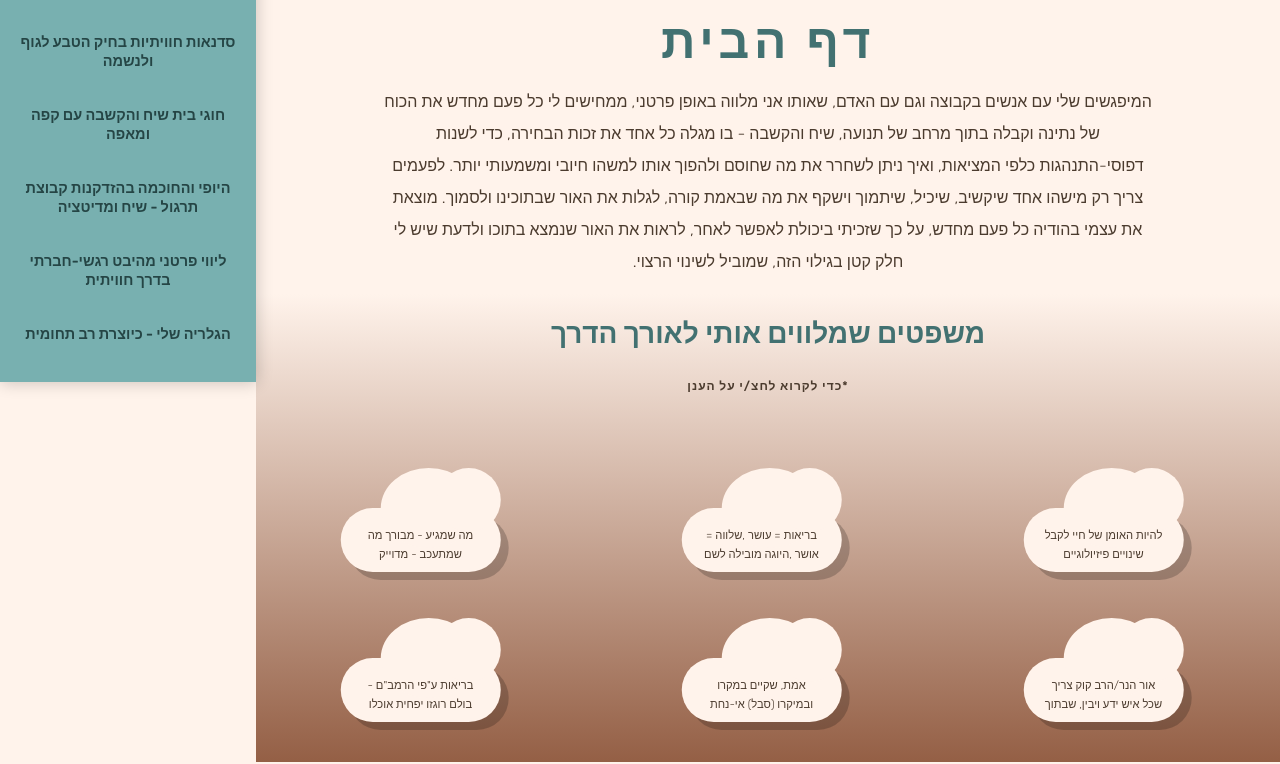
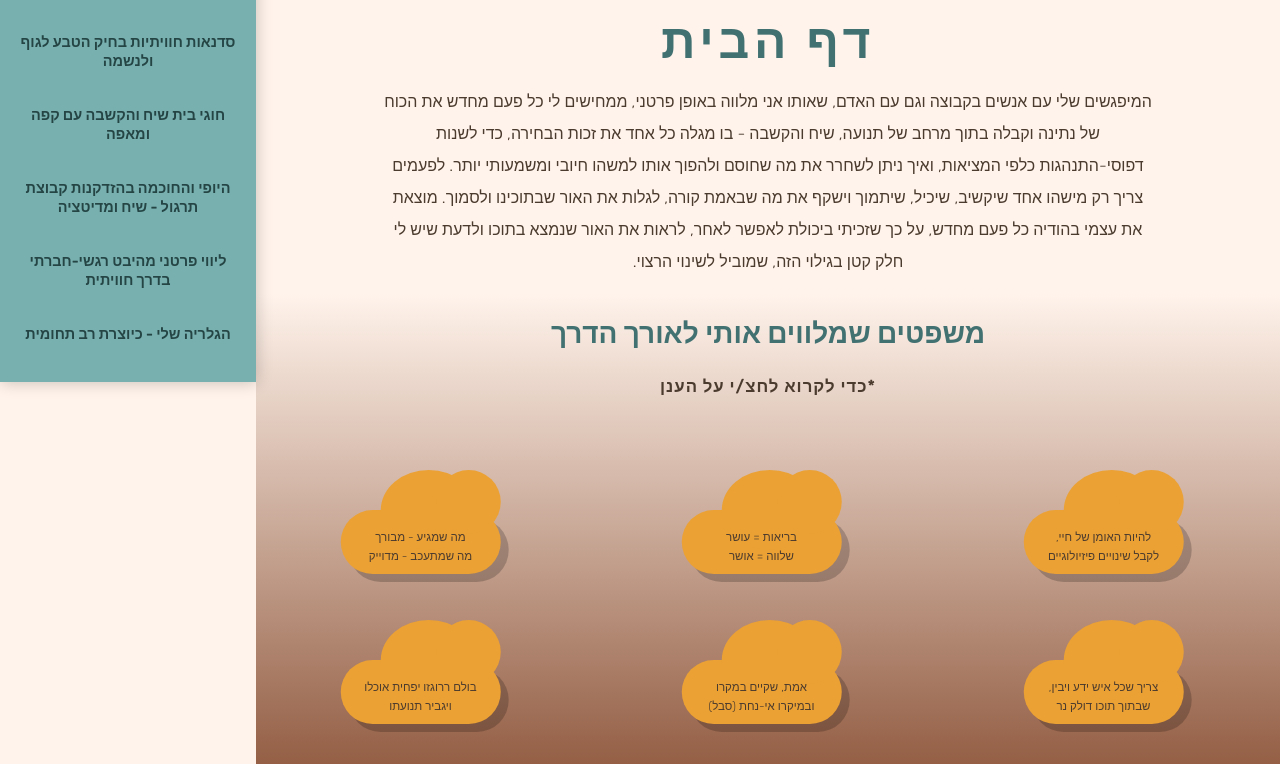
Before and after one commit to MaxwellKnight/ofra, a React (Create React App) app: page / in a window 1280 px wide. Shown: the part 418-1182 px from the top of the page. Built offline with nearby package versions, Linux system fonts and the light colour scheme.

Commit message:
Cloud changes

```diff
--- a/src/componenets/Books.js
+++ b/src/componenets/Books.js
@@ -18,7 +18,7 @@ const Books = () => {
         <main className="books">
             {currentBook ? <Modal itemTitle={book.title} itemDesc={book.summary} path={book.coverImage} handleCurrentItem={handleCurrentBook} /> : ''}
             <h1 className='books-section-title'>ספרים לצעירים ולצעירים ברוחם</h1>
-            <p>הספרים נכתבו עבור צעירים וצעירים ברוחם, מעוררים השראה ומעבירים
+            <p className='main-text'>הספרים נכתבו עבור צעירים וצעירים ברוחם, מעוררים השראה ומעבירים
                 מסרים בכל תחומי החיים.
                 הסיפורים מתרחשים בכפר סנטושה,  משמעות
                 המילה סנטושה בסנסקריט(הודית עתיקה), שביעות-רצון.
--- a/src/componenets/Cloud.js
+++ b/src/componenets/Cloud.js
@@ -3,7 +3,7 @@ import '../css/cloud.css'
 
 const Cloud = props => {
 
-    const { sentence, id } = props
+    const { sentence, header, contentList, id } = props
 
     const handleCloudClick = () => {
         const text = window.document.getElementById(`cloud${id}`)
@@ -13,11 +13,14 @@ const Cloud = props => {
     return (
         <div className='cloud-container' onClick={handleCloudClick}>
             <div id={`cloud${id}`} className='hidden'>
-                {sentence}
+                {header ? <p className="quote">{header}</p> : ''}
+                {id === 5 ? <p className='ls-1'><strong>ב</strong>ולם <strong>ר</strong>וגזו <strong>י</strong>פחית <strong>א</strong>וכלו <strong>ו</strong>יגביר <strong>ת</strong>נועתו</p> : null}
+                {sentence ? <p>{sentence}</p> : ''}
+                {id !== 5 ? contentList.map(item => <p>{item}</p>) : null}
             </div>
             <div className='cloud'>
                 <div className='cloud-text-wrapper'>
-                    <p className='cloud-text'>{`${sentence}`}</p>
+                    <p className='cloud-text'>{contentList.map(item => <p>{item}</p>)}</p>
                 </div>
             </div>
         </div >
--- a/src/componenets/Form.js
+++ b/src/componenets/Form.js
@@ -1,22 +1,70 @@
-import React from 'react'
+import React, { useState } from 'react'
 import '../css/form.css'
 
 const Form = () => {
+
+    const [formData, setFormData] = useState({
+        fullName: '',
+        email: '',
+        phone: '',
+        notes: 'לדוגמא: פנייה בנושא ליווי מורות'
+    })
+
+    const handleFormData = event => {
+        const name = event.target.name
+        const value = event.target.value
+        setFormData(prevFormData => ({
+            ...prevFormData,
+            [name]: value
+        }))
+    }
+
     return (
         <div className='contact-form'>
             <form action='#'>
 
-                <label for='name'>שם</label>
-                <input id='name' type='text' placeholder='דור ישראלי' required />
+                <label htmlFor='name'>שם</label>
+                <input
+                    id='name'
+                    name='fullName'
+                    value={formData.fullName}
+                    type='text'
+                    placeholder='דור ישראלי'
+                    onChange={handleFormData}
+                    required
+                />
 
-                <label for='phone'>מס' נייד</label>
-                <input id='phone' type='phone' placeholder='053-123-4567' required />
+                <label htmlFor='phone'>מס' נייד</label>
+                <input
+                    id='phone'
+                    name='phone'
+                    value={formData.phone}
+                    type='phone'
+                    placeholder='053-123-4567'
+                    onChange={handleFormData}
+                    required
+                />
 
-                <label for='email'>דואר אלקטרוני</label>
-                <input id='email' type='email' placeholder='dor@gmail.com' required />
+                <label htmlFor='email'>דואר אלקטרוני</label>
+                <input
+                    id='email'
+                    name='email'
+                    value={formData.email}
+                    type='email'
+                    placeholder='dor@gmail.com'
+                    onChange={handleFormData}
+                    required
+                />
 
-                <label for='notes'>הערות</label>
-                <textarea id='notes' type='textarea' defaultValue='לדוגמא: פנייה בנושא ליווי מורות' required></textarea>
+                <label htmlFor='notes'>הערות</label>
+                <textarea
+                    id='notes'
+                    name='notes'
+                    value={formData.notes}
+                    type='textarea'
+                    onChange={handleFormData}
+                    required
+                ></textarea>
                 <button type='submit'>שלח/י</button>
             </form>
         </div>
--- a/src/componenets/Homepage.js
+++ b/src/componenets/Homepage.js
@@ -1,11 +1,9 @@
 import '../css/homePage.css'
 import { printClouds } from '../utils/print'
 const { clouds } = require('../data/clouds.js')
-const backgroundImage = require('../images/background.png')
+const backgroundImage = require('../images/main-background.jpeg')
 
 const Homepage = () => {
-
-    console.log('Homepage')
 
     return (
         <main className="main-content" dir="rtl">
--- a/src/css/cloud.css
+++ b/src/css/cloud.css
@@ -1,13 +1,9 @@
-.cloud-p {
-    font-size: 12px;
-    letter-spacing: 2px;
-}
-
 /* ====== CLOUD LAYOUT SETTINGS ==========*/
 .cloud {
-    background-color: var(--light-secondary);
+    background-color: var(--color);
     width: 200px;
     height: 80px;
+    font-size: .9rem;
     padding: 1rem;
     border-radius: 150px;
     box-shadow: 10px 10px rgba(0, 0, 0, 0.2);
@@ -21,7 +17,7 @@
 
 .cloud::after {
     content: '';
-    background-color: var(--light-secondary);
+    background-color: var(--color);
     position: absolute;
     width: 80px;
     height: 80px;
@@ -33,7 +29,7 @@
 
 .cloud::before {
     content: '';
-    background-color: var(--light-secondary);
+    background-color: var(--color);
     position: absolute;
     width: 120px;
     height: 100px;
@@ -90,6 +86,17 @@
 
 /* ================================================== */
 
+.quote {
+    font-weight: 600;
+    margin: .5rem 0;
+}
+
+.ls-1 {
+    letter-spacing: 2px;
+    font-size: 1.1rem;
+    color: #000;
+}
+
 
 /* ================ MEDIA QUERIES ===================== */
 @media (min-width: 675px) {
--- a/src/css/gallery.css
+++ b/src/css/gallery.css
@@ -33,6 +33,10 @@
         grid-template-columns: 1fr;
         grid-gap: 1em;
     }
+
+    .gallery-title {
+        font-size: 1.3rem;
+    }
 }
 
 @media (min-width: 800px) {
--- a/src/css/homePage.css
+++ b/src/css/homePage.css
@@ -15,6 +15,7 @@ h3 {
 
 .main-text {
     font-size: 1rem;
+    margin: 0 auto;
 }
 
 .title,
--- a/src/data/clouds.js
+++ b/src/data/clouds.js
@@ -1,45 +1,39 @@
 exports.clouds = [
     {
         id: 0,
-        content: `להיות האומן של חיי
-        לקבל שינויים פיזיולוגיים וסביבתיים
-        לעדן את הנשימה
-        ולחיות חיים פשוטים.
-  `
+        header: '',
+        contentList: ['להיות האומן של חיי,', 'לקבל שינויים פיזיולוגיים וסביבתיים,', 'לעדן את הנשימה', 'ולחיות חיים פשוטים.'],
+        cred: ''
     },
     {
         id: 1,
-        content: `בריאות = עושר
-        ,שלווה =  אושר
-
-        ,היוגה מובילה לשם
-                    (סוואמי דיבננדה)`
+        header: 'סוואמי דיבננדה',
+        contentList: ['בריאות = עושר', 'שלווה =  אושר', 'והיוגה מובילה לשם.']
     },
     {
         id: 2,
-        content: `מה שמגיע - מבורך
-        מה שמתעכב - מדוייק`
+        header: '',
+        contentList: ['מה שמגיע - מבורך', 'מה שמתעכב - מדוייק'],
+        cred: ''
     },
     {
         id: 3,
-        content: `אור הנר/הרב קוק
-        צריך שכל איש ידע ויבין, שבתוך תוכו דולק נר
-        ואין נרו כנר חברו ואין איש שאין לו נר
-        וצריך שכל איש ידע ויבין שעליו לעמול ולגלות
-        אור הנר ברבים, ולהדליקו לאבוקה גדולה
-        ולהאיר לעולם כולו.`
+        header: 'אור הנר/הרב קוק',
+        contentList: ['צריך שכל איש ידע ויבין, שבתוך תוכו דולק נר', 'ואין נרו כנר חברו ואין איש שאין לו נר',
+            'וצריך שכל איש ידע ויבין שעליו לעמול ולגלות', 'אור הנר ברבים, ולהדליקו לאבוקה גדולה',
+            'ולהאיר לעולם כולו.'],
+        cred: ''
     },
     {
         id: 4,
-        content: `אמת, שקיים במקרו ובמיקרו  (סבל) אי-נחת
-        קיימת סיבה לאי-נחת
-        ניתן להפסיק את אי הנחת
-        והאמת, שנמצאת דרך להפסיק את הסבל / אי הנחת
-                          (עפ"י ארבע האמיתות מפילוסופיית הבודהיזם)`
+        header: 'לפי ארבע האמיתות מפילוסופיית הבודהיזם',
+        contentList: ['אמת, שקיים במקרו ובמיקרו  אי-נחת (סבל)', 'קיימת סיבה לאי-נחת',
+            'ניתן להפסיק את אי הנחת', 'והאמת, שנמצאת דרך להפסיק את אי הנחת'],
     },
     {
         id: 5,
-        content: `בריאות ע"פי הרמב"ם -
-        בולם  רוגזו    יפחית  אוכלו      ויגביר   תנועתו`
+        header: 'בריאות ע"פי הרמב"ם',
+        contentList: ['בולם ררוגזו יפחית אוכלו ויגביר תנועתו'],
+        cred: ''
     },
 ]
--- a/src/index.css
+++ b/src/index.css
@@ -1,3 +1,11 @@
+*,
+*::before,
+*::after {
+  box-sizing: border-box;
+  padding: 0;
+  margin: 0;
+}
+
 :root {
   /* creating variables for convinence */
   --light-primary: #78b0b0;
@@ -5,13 +13,7 @@
   --light-secondary: #fff3eb;
   --brown: #945f45;
   --text-color: #4b3b2e;
-}
-
-
-* {
-  box-sizing: border-box;
-  padding: 0;
-  margin: 0;
+  --color: #eba134;
 }
 
 #root {
--- a/src/utils/print.js
+++ b/src/utils/print.js
@@ -107,7 +107,16 @@ const printClouds = clouds => {
     return (
         <>
             {clouds.map(cloud => {
-                return <Cloud key={cloud.id} sentence={cloud.content} id={cloud.id} />
+                return (
+                    <Cloud
+                        key={cloud.id}
+                        header={cloud.header}
+                        sentence={cloud.content}
+                        contentList={cloud.contentList}
+                        cred={cloud.cred}
+                        id={cloud.id}
+                    />
+                )
             })}
         </>
     )
```
Also changed, not shown: src/images/main-background.jpeg (added), 47 other files (tests, documents, lock files or other folders).
